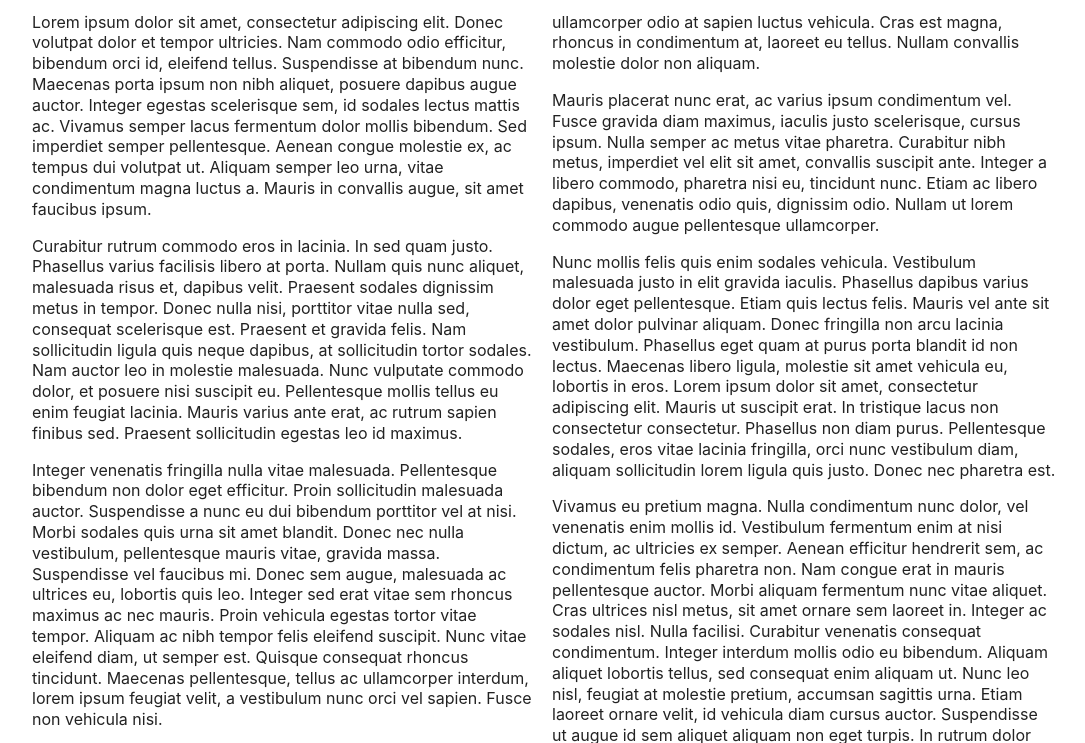
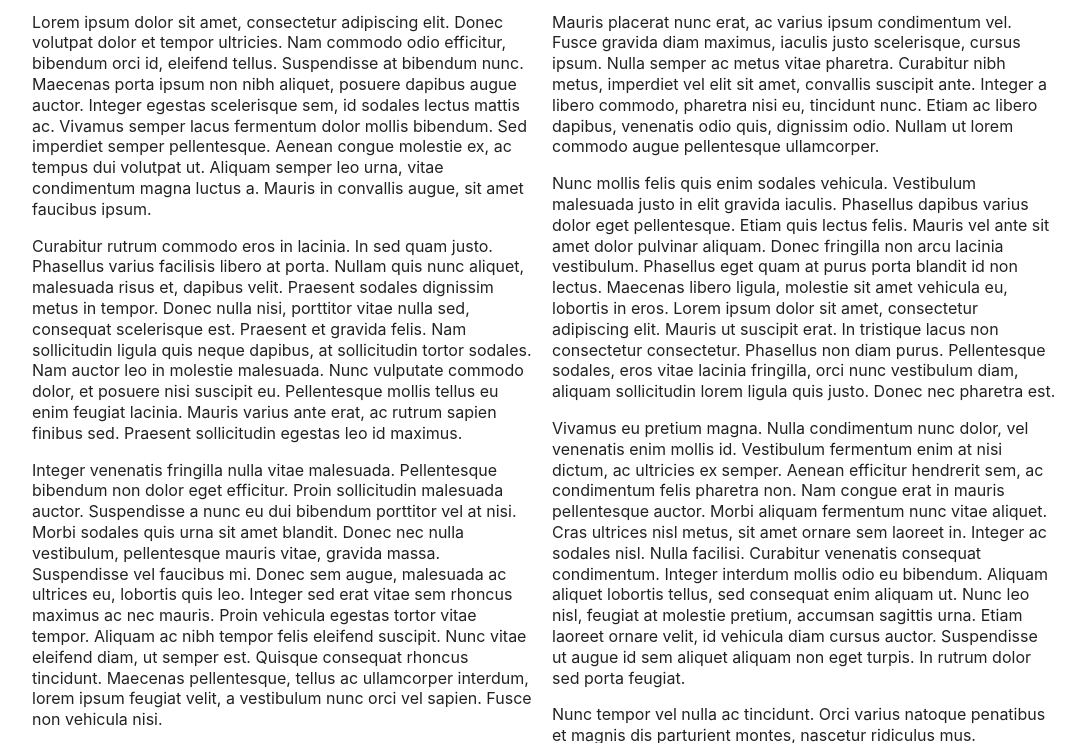
Before and after one commit to romeovansnick/lipsum.info, a website: page index.html in a window 1280 px wide. Shown: the part 68-811 px from the top of the page, without its empty margins (96-1181 px from the left). Drawn offline with Linux system fonts and the light colour scheme.

Commit message:
Avoid breaking columns inside paragraphs

```diff
--- a/index.html
+++ b/index.html
@@ -43,6 +43,8 @@
 
       main p {
         margin: 0 0 1em 0;
+        break-inside: avoid;
+        display: inline-block;
       }
 
       @media screen and (min-width: 64em) {
```
